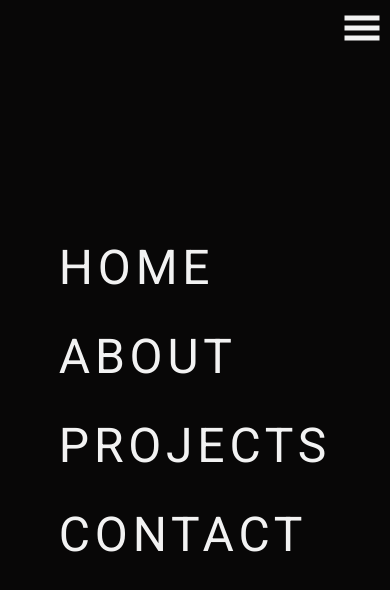
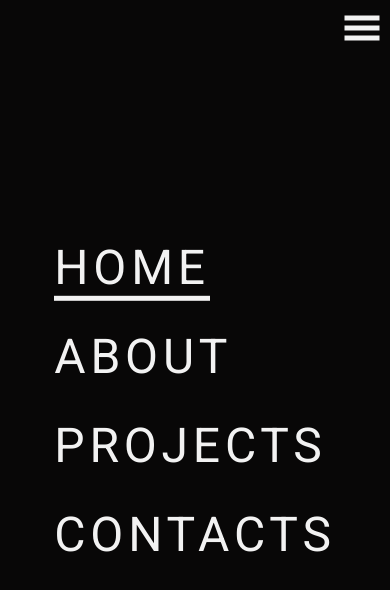
Before and after one commit to ValerioCipolla/portfolio, a Next.js app: page / in a window 390 px wide. Both pictures are taken after a click on the element 195 px from the left and 33 px from the top of the page. Shown: the top 590 px of the page. Built offline with nearby package versions, Linux system fonts and the light colour scheme.

Commit message:
added state management to mobile menu

```diff
--- a/Components/BurgerMenu/index.js
+++ b/Components/BurgerMenu/index.js
@@ -3,7 +3,7 @@ import * as css from "../../styles/burgerMenu.module.css";
 import { GiHamburgerMenu } from "react-icons/gi";
 import MobileMenu from "../MobileMenu";
 
-const BurgerMenu = () => {
+const BurgerMenu = ({ activePage, setActivePage }) => {
   const [isOpen, setIsOpen] = useState(false);
 
   return (
@@ -11,7 +11,13 @@ const BurgerMenu = () => {
       <div className={css.icon} onClick={() => setIsOpen(!isOpen)}>
         <GiHamburgerMenu />
       </div>
-      {isOpen && <MobileMenu setIsOpen={setIsOpen} />}
+      {isOpen && (
+        <MobileMenu
+          setIsOpen={setIsOpen}
+          activePage={activePage}
+          setActivePage={setActivePage}
+        />
+      )}
     </div>
   );
 };
--- a/Components/MobileMenu/index.js
+++ b/Components/MobileMenu/index.js
@@ -2,28 +2,61 @@ import React from "react";
 import Link from "next/link";
 import * as css from "../../styles/mobileMenu.module.css";
 
-const MobileMenu = ({ setIsOpen }) => {
+const MobileMenu = ({ setIsOpen, activePage, setActivePage }) => {
   return (
     <div className={css.menu}>
       <ul className={css.list}>
         <li>
           <Link href="/">
-            <a onClick={() => setIsOpen(false)}>Home</a>
+            <a
+              onClick={() => {
+                setIsOpen(false);
+                setActivePage("home");
+              }}
+              className={activePage === "home" ? css.active : null}
+            >
+              Home
+            </a>
           </Link>
         </li>
         <li>
           <Link href="/about">
-            <a onClick={() => setIsOpen(false)}>About</a>
+            <a
+              onClick={() => {
+                setIsOpen(false);
+                setActivePage("about");
+              }}
+              className={activePage === "about" ? css.active : null}
+            >
+              About
+            </a>
           </Link>
         </li>
         <li>
-          <Link href="/">
-            <a onClick={() => setIsOpen(false)}>Projects</a>
+          <Link href="/projects">
+            <a
+              onClick={() => {
+                setIsOpen(false);
+                setActivePage("projects");
+              }}
+              className={activePage === "projects" ? css.active : null}
+            >
+              Projects
+            </a>
           </Link>
         </li>
         <li>
-          <Link href="/">
-            <a onClick={() => setIsOpen(false)}> Contact</a>
+          <Link href="/contacts">
+            <a
+              onClick={() => {
+                setIsOpen(false);
+                setActivePage("contacts");
+              }}
+              className={activePage === "contacts" ? css.active : null}
+            >
+              {" "}
+              Contacts
+            </a>
           </Link>
         </li>
       </ul>
--- a/Components/Navbar/index.js
+++ b/Components/Navbar/index.js
@@ -56,7 +56,7 @@ const Navbar = () => {
       </nav>
     );
   } else {
-    return <BurgerMenu />;
+    return <BurgerMenu activePage={activePage} setActivePage={setActivePage} />;
   }
 };
 
--- a/styles/mobileMenu.module.css
+++ b/styles/mobileMenu.module.css
@@ -27,3 +27,7 @@
   letter-spacing: 0.3rem;
   font-size: 3rem;
 }
+
+.active {
+  border-bottom: 5px solid var(--white);
+}
```
